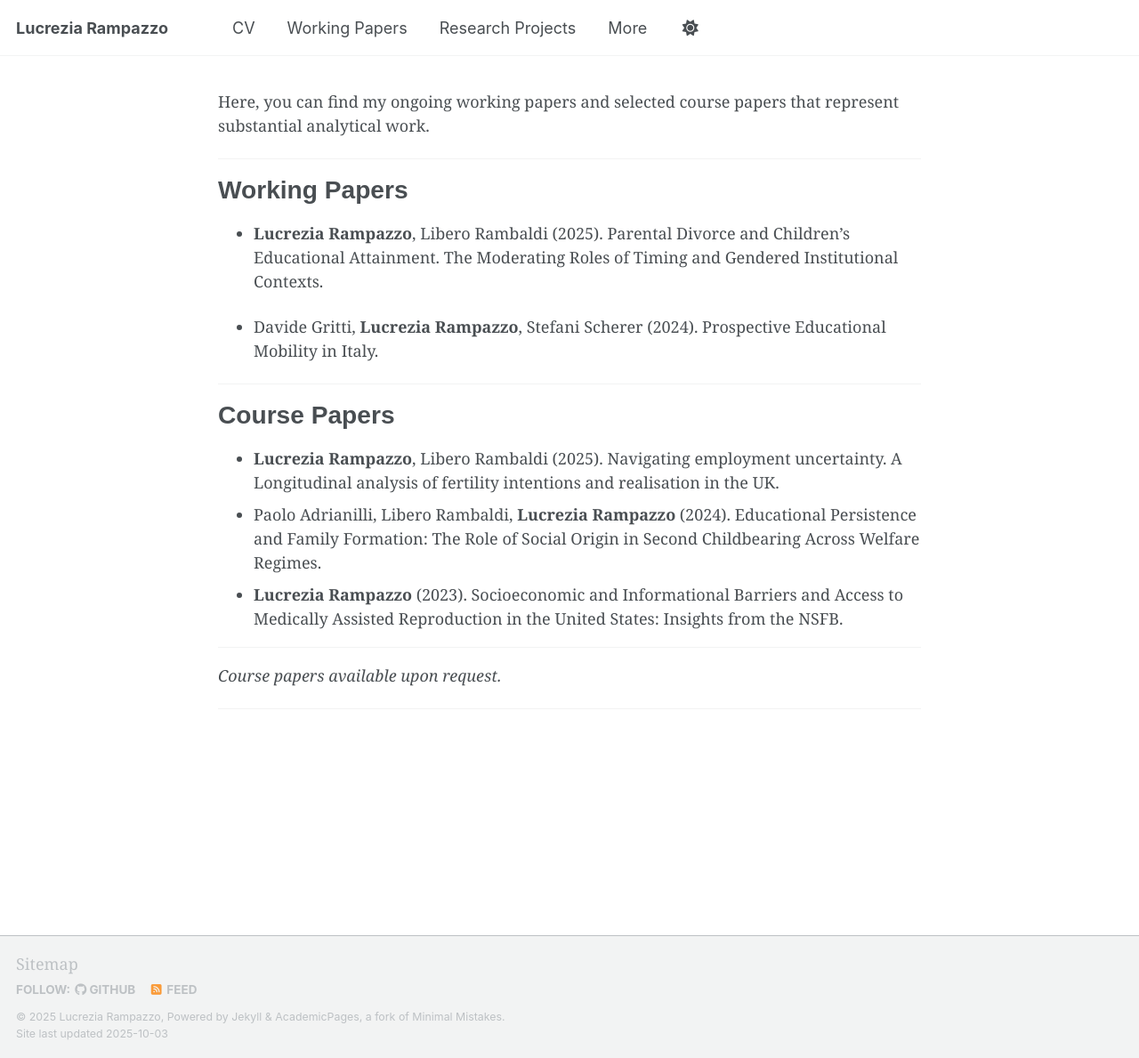
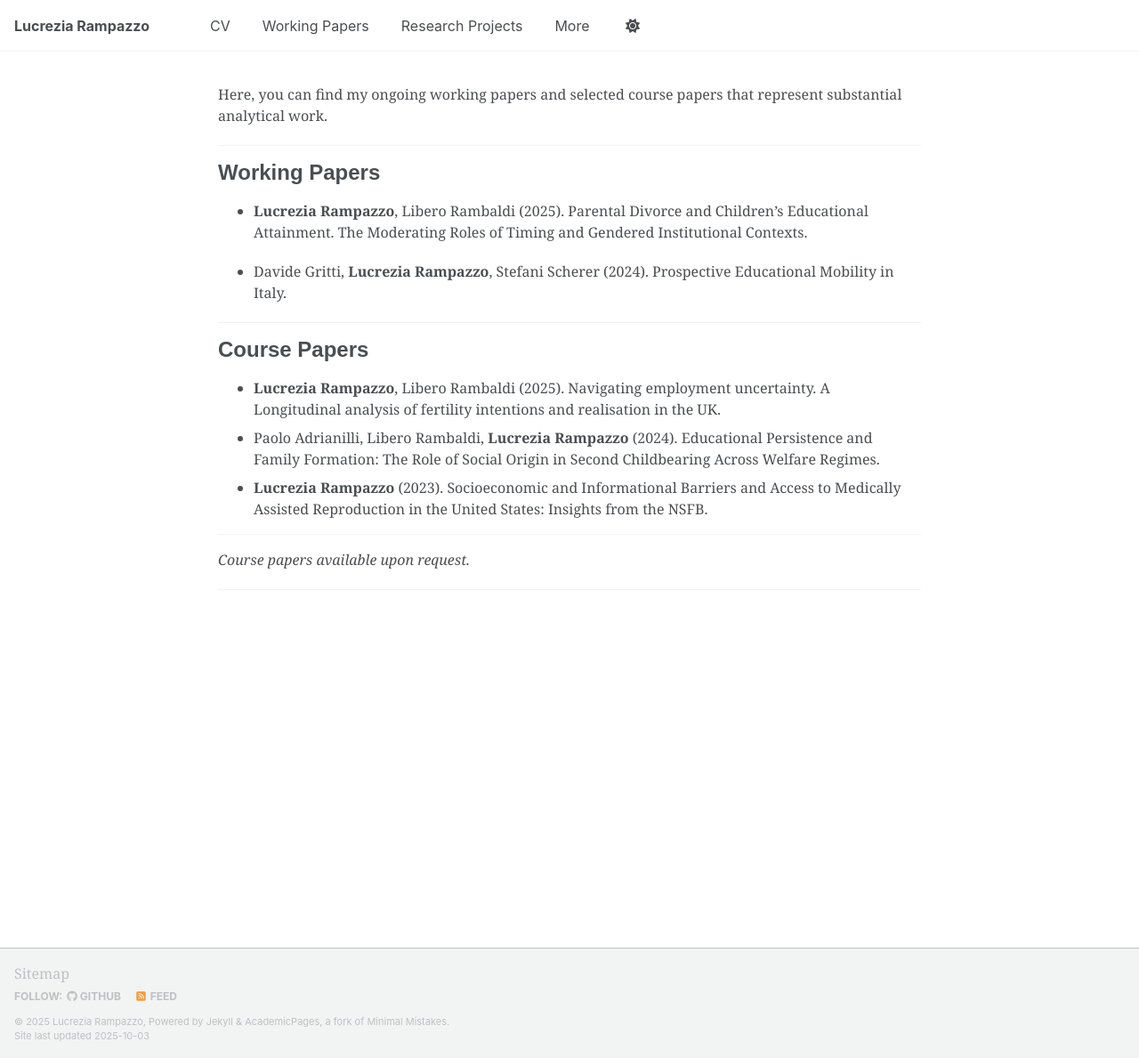
Before and after one commit to LucreziaRampazzo/lucreziarampazzo.github.io, a Jekyll site: the page built from _pages/working-papers.md, in a window 1280 px wide and 1189 px high. Shown: the whole window at 89% size. Built offline with Jekyll 4.4.1, drawn with Linux system fonts in a browser that asks for light colours; a script that is not in the unit is left out.

Commit message:
Update page.html

```diff
--- a/_layouts/page.html
+++ b/_layouts/page.html
@@ -29,12 +29,18 @@ body {
     font-family: Georgia, "Times New Roman", Times, serif;
 
     /* 18px è l'ideale per i font serif come Georgia per la leggibilità */
-    font-size: 18px;
+    font-size: 16px;
 }
 
 /* Aggiungi una regola per i titoli H1/H2 per migliorarne l'aspetto */
-.content-wrapper h1, .content-wrapper h2 {
+.content-wrapper h1 {
     font-family: sans-serif; /* Un font senza grazie per i titoli crea un bel contrasto */
+    font-size: 24px; /* Dimensione per H1 */
+}
+
+.content-wrapper h2 {
+    font-family: sans-serif;
+    font-size: 20px; /* Dimensione per H2 (Working Papers, Course Papers) */
 }
 
 
```
